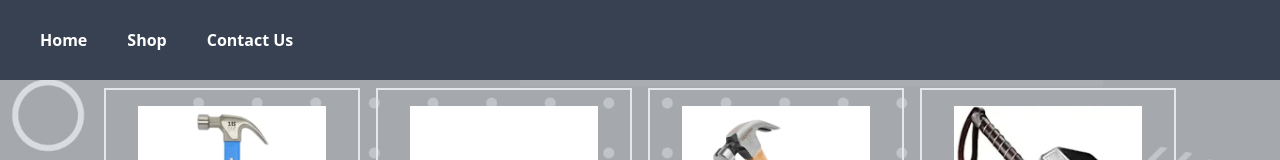
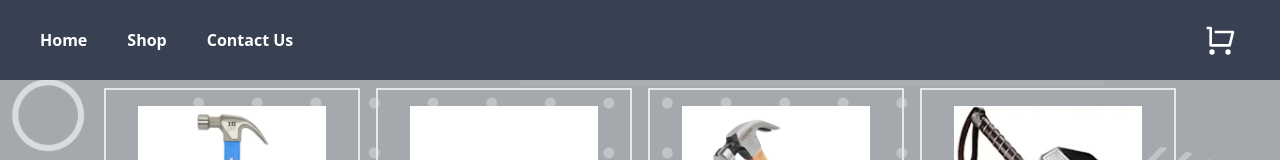
Before and after one commit to timjacksonm/Shopping-Cart, a React (Create React App) app: page /#/Shop in a window 1280 px wide. Shown: the top 160 px of the page. Built offline with nearby package versions, Linux system fonts and the light colour scheme.

Commit message:
fixed issue when leaving shop page confirm prompt would cause an error.

```diff
--- a/src/components/NavBar/MobileNavigation.js
+++ b/src/components/NavBar/MobileNavigation.js
@@ -15,7 +15,7 @@ function MobileNavigation(props) {
 
   return (
     <nav className='flex justify-end bg-gray-700 w-full h-20 px-5 items-center relative md:hidden'>
-      {window.location.href === 'http://localhost:3000/Shopping-Cart#/Shop' && ( //Show the cart only on the shop page.
+      {window.location.href.includes('#/Shop') && ( //Show the cart only on the shop page.
         <ShoppingCart cartPrice={props.cartPrice} cart={props.cart} />
       )}
       {open ? closeIcon : hamburgerIcon}
--- a/src/components/NavBar/Navigation.js
+++ b/src/components/NavBar/Navigation.js
@@ -10,7 +10,7 @@ function Navigation(props) {
             className='m-5 inline-block hover:border-b-2 font-bold hover:border-yellow-300'
             href='#/'
             onClick={(e) => {
-              if (props.cart.length > 0) {
+              if (window.location.href.includes('#/Shop')) {
                 let choice = window.confirm(
                   'Leave shop page? Cart will be reset.'
                 );
@@ -39,7 +39,7 @@ function Navigation(props) {
             Contact Us
           </a>
         </li>
-        {window.location.href.includes('Shopping-Cart#/Shop') && ( //Show the cart only on the shop page.
+        {window.location.href.includes('#/Shop') && ( //Show the cart only on the shop page.
           <ShoppingCart cartPrice={props.cartPrice} cart={props.cart} />
         )}
       </ul>
```
